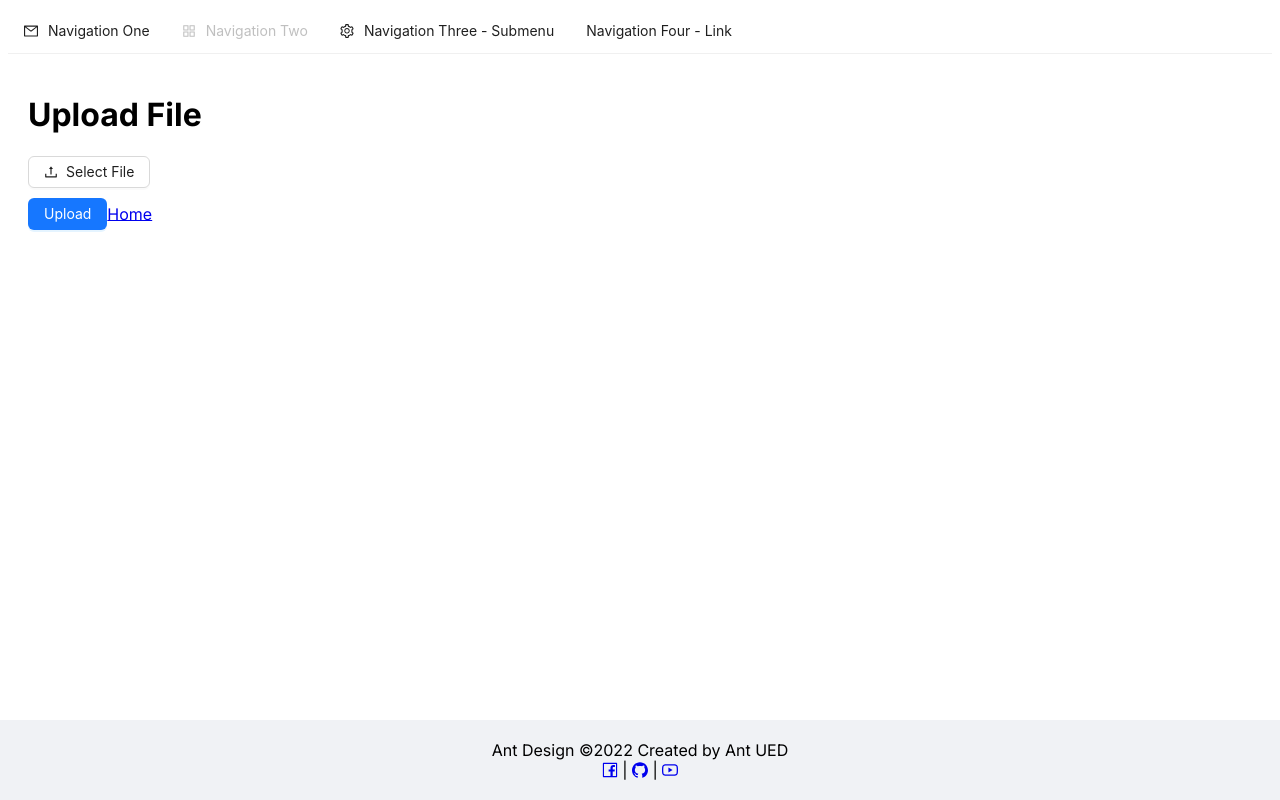
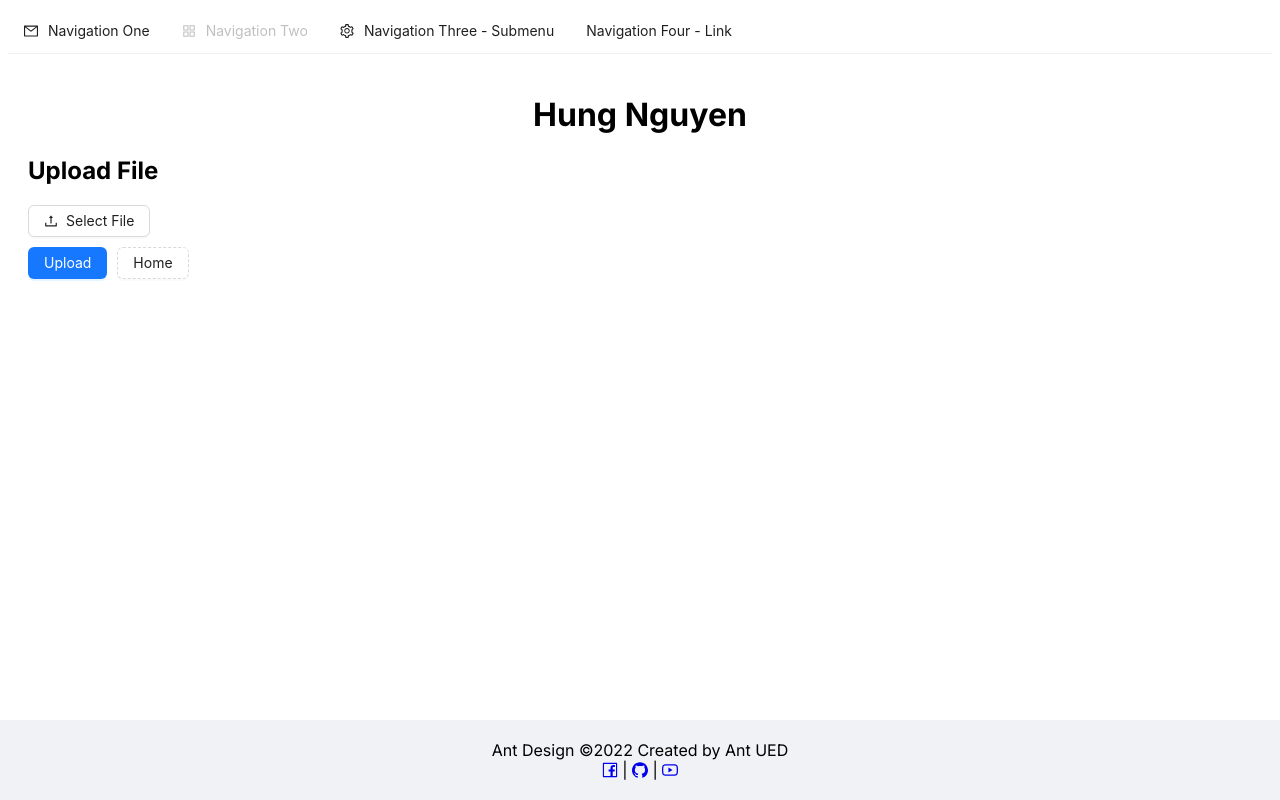
Before and after one commit to MeGaOne47/FeDeploy, a Next.js app: page /UploadPage in a window 1280 px wide. Built offline with nearby package versions, Linux system fonts and the light colour scheme.

Commit message:
Update: update client component

```diff
--- a/app/UploadPage/page.tsx
+++ b/app/UploadPage/page.tsx
@@ -1,57 +1,22 @@
 "use client"
-import { useState } from 'react';
-import { Upload, Button, message } from 'antd';
-import { UploadOutlined } from '@ant-design/icons';
-import axios from 'axios';
-import { RcFile } from 'antd/lib/upload/interface'; // Thêm dòng này để import RcFile
-import { SERVER_DOMAIN } from '../constants';
+import Select_File_Upload from '@/components/Upload/Select_File_Upload';
+import Button from 'antd/es/button';
 import Link from 'next/link';
 
 const UploadPage = () => {
-  const [file, setFile] = useState<RcFile | null>(null); // Sửa đổi kiểu của file thành RcFile | null
-
-  const handleUpload = async () => {
-    if (!file) {
-      message.error('Please select a file');
-      return;
-    }
-
-    const formData = new FormData();
-    formData.append('file', file);
-
-    try {
-      await axios.post(`${SERVER_DOMAIN}/upload`, formData, {
-        headers: {
-          'Content-Type': 'multipart/form-data'
-        }
-      });
-      message.success('File uploaded successfully');
-    } catch (error) {
-      console.error(error);
-      message.error('Failed to upload file');
-    }
-  };
 
   return (
     <div style={{ padding: '20px' }}>
-      <h1>Upload File</h1>
-      <Upload
-        accept=".png,.jpeg,.jpg"
-        beforeUpload={(file) => {
-          setFile(file); // Sửa đổi thành setFile(file) thay vì setFile(file.name)
-          return false;
-        }}
-      >
-        <Button icon={<UploadOutlined />}>Select File</Button>
-      </Upload>
+      <h1 style={{textAlign: 'center'}}>Hung Nguyen</h1>
+      <Select_File_Upload/>
       <Button
-        type="primary"
-        style={{ marginTop: '10px' }}
-        onClick={handleUpload}
-      >
-        Upload
+        type='dashed'
+        style={{ marginLeft: '10px' }}
+       >
+        <Link href="/">
+          Home
+        </Link>
       </Button>
-      <Link href="/">Home</Link>
     </div>
   );
 };
--- a/app/layout.tsx
+++ b/app/layout.tsx
@@ -1,6 +1,5 @@
 import FooterComponent from "@/components/Layout/footer";
 import HeaderComponent from "@/components/Layout/header";
-import { Analytics } from "@vercel/analytics/next";
 import { SpeedInsights } from "@vercel/speed-insights/next";
 import type { Metadata } from "next";
 import { Inter } from "next/font/google";
@@ -42,7 +41,6 @@ export default function RootLayout({
           <HeaderComponent/>
             {children}
             <SpeedInsights/>
-            <Analytics />
           <FooterComponent/>
         </div>
       </body>
--- /dev/null
+++ b/components/Upload/Select_File_Upload.tsx
@@ -0,0 +1,57 @@
+import { useState } from "react";
+import { Upload, Button, message } from 'antd';
+import { UploadOutlined } from '@ant-design/icons';
+import axios from 'axios';
+import { RcFile } from 'antd/lib/upload/interface'; // Thêm dòng này để import RcFile
+import { SERVER_DOMAIN } from '../../app/constants';
+
+function Select_File_Upload() {
+    const [file, setFile] = useState<RcFile | null>(null); // Sửa đổi kiểu của file thành RcFile | null
+
+    const handleUpload = async () => {
+        if (!file) {
+        message.error('Please select a file');
+        return;
+        }
+
+        const formData = new FormData();
+        formData.append('file', file);
+
+        try {
+        await axios.post(`${SERVER_DOMAIN}/upload`, formData, {
+            headers: {
+            'Content-Type': 'multipart/form-data'
+            }
+        });
+        message.success('File uploaded successfully');
+        } catch (error) {
+        console.error(error);
+        message.error('Failed to upload file');
+        }
+    };
+
+    return(
+        <>
+            <h2>Upload File</h2>
+            <Upload
+                accept=".png,.jpeg,.jpg"
+                beforeUpload={(file) => {
+                setFile(file); // Sửa đổi thành setFile(file) thay vì setFile(file.name)
+                return false;
+                }}
+            >
+                <Button icon={<UploadOutlined />}>Select File</Button>
+            </Upload>
+
+            <Button
+                type="primary"
+                style={{ marginTop: '10px' }}
+                onClick={handleUpload}
+            >
+                Upload
+            </Button>
+        </>
+    )
+
+}
+export default Select_File_Upload;
```
Also changed, not shown: app/page.tsx (+2 -64 lines), components/List_Image/List_Image.tsx (added, +67 -0 lines).
